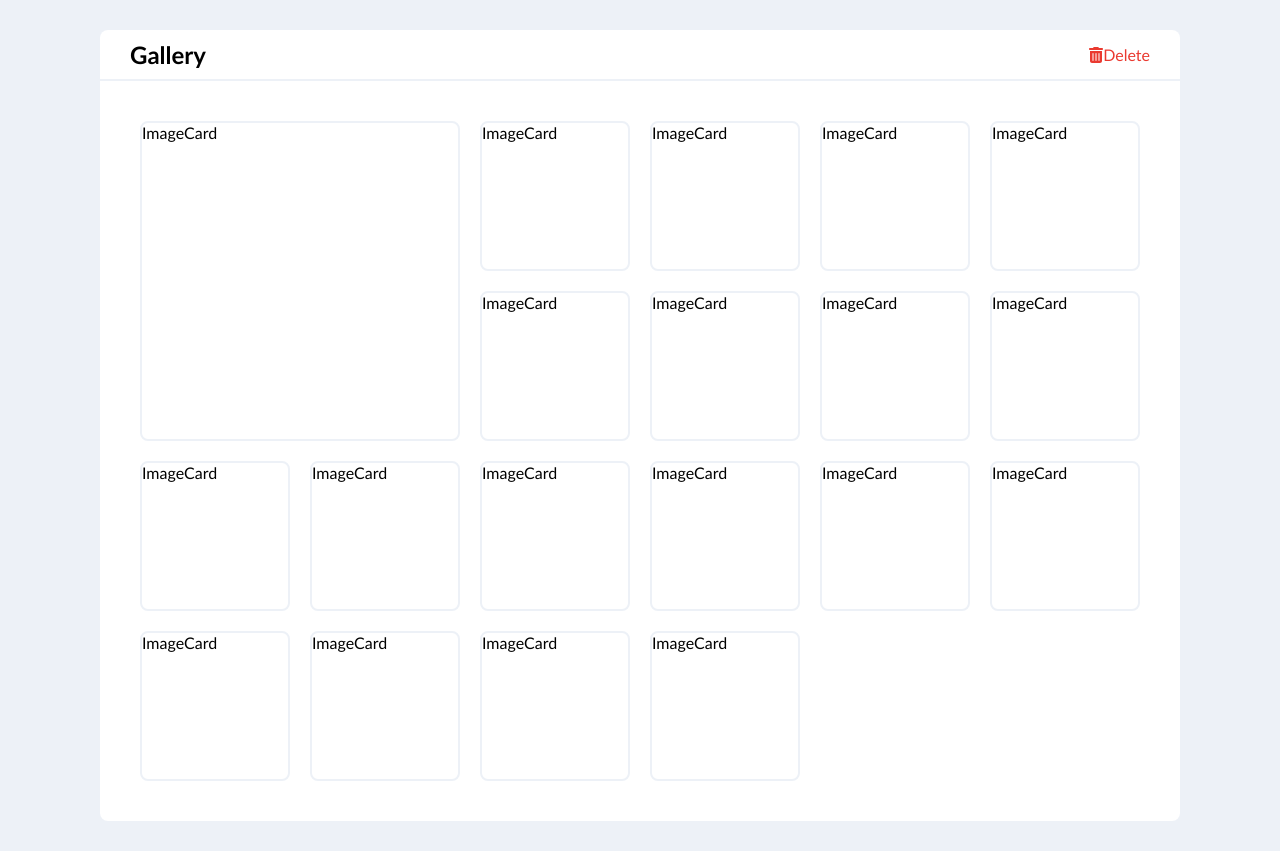
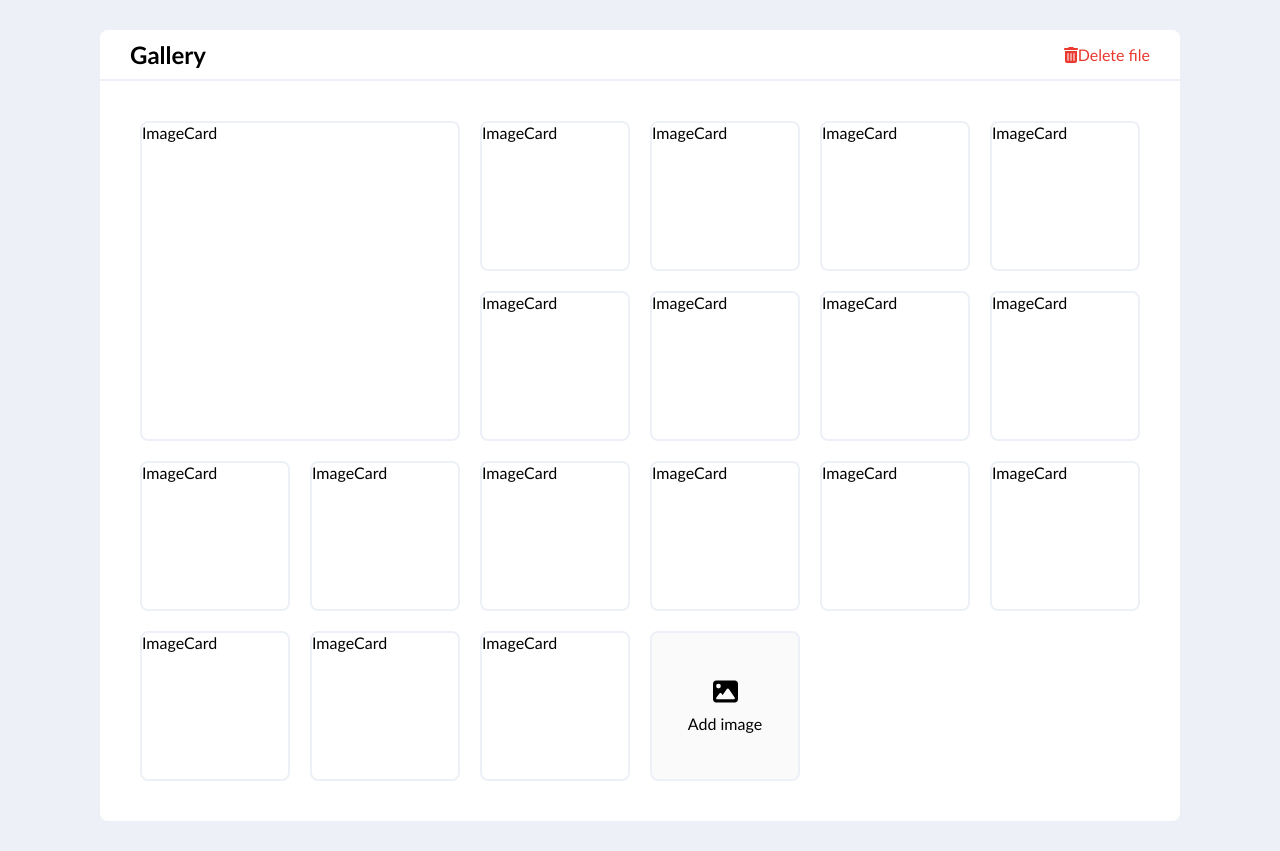
Before and after one commit to Mir-Labib-Hossain/dragAndDrop-images, a React (Vite) app: page / in a window 1280 px wide. Built offline with nearby package versions, Linux system fonts and the light colour scheme.

Commit message:
created: add btn

```diff
--- /dev/null
+++ b/src/components/AddImageCard/index.tsx
@@ -0,0 +1,16 @@
+import { faImage } from "@fortawesome/free-solid-svg-icons";
+import { FontAwesomeIcon } from "@fortawesome/react-fontawesome";
+import { Card } from "./srtled";
+type Props = { large?: boolean };
+
+const AddImageCard = ({ large }: Props) => {
+  console.log(large);
+  return (
+    <Card>
+      <FontAwesomeIcon icon={faImage} style={{ fontSize: "25px" }} />
+      <p>Add image</p>
+    </Card>
+  );
+};
+
+export default AddImageCard;
--- /dev/null
+++ b/src/components/AddImageCard/srtled.tsx
@@ -0,0 +1,20 @@
+import styled from "styled-components";
+
+export const Card = styled.div`
+  border-radius: 8px;
+  border: 2px solid ${({ theme }) => theme.secondaryBg};
+  background-color: ${({ theme }) => theme.addBtnBg};
+  display: flex;
+  align-items: center;
+  justify-content: center;
+  flex-direction: column;
+  gap: 10px;
+  height: 150px;
+  width: 150px;
+  margin: 10px;
+  float: left;
+  //// Just for mobile
+  @media only screen and (max-width: calc(400px)) {
+    float: none;
+  }
+`;
--- a/src/components/Gallery/index.tsx
+++ b/src/components/Gallery/index.tsx
@@ -3,6 +3,7 @@ import { FontAwesomeIcon } from "@fortawesome/react-fontawesome";
 
 import ImageCard from "../ImageCard";
 import { Body, Container, Header } from "./styled";
+import AddImageCard from "../AddImageCard";
 const Gallery = () => {
   return (
     <Container>
@@ -10,7 +11,7 @@ const Gallery = () => {
         <h2>Gallery</h2>
         <p>
           <FontAwesomeIcon icon={faTrashAlt} />
-          Delete
+          Delete file
         </p>
       </Header>
 
@@ -33,7 +34,7 @@ const Gallery = () => {
         <ImageCard />
         <ImageCard />
         <ImageCard />
-        <ImageCard />
+        <AddImageCard />
       </Body>
     </Container>
   );
--- a/src/main.tsx
+++ b/src/main.tsx
@@ -5,12 +5,13 @@ import App from "./App.tsx";
 import GlobalStyle from "./styles/global.styled.tsx";
 import { ITheme } from "./types/theme.ts";
 
-const theme = {
+const theme:ITheme = {
   primaryBg: "#FFF",
   secondaryBg: "#EDF1F7",
+  addBtnBg:"#FAFAFA",
   primaryText: "#000",
-  error: "#EA3A30", // ScreenShots delete text color
-} as ITheme;
+  error: "#EA3A30", // ScreenShot's 'Delete' text color
+} ;
 
 ReactDOM.createRoot(document.getElementById("root")!).render(
   <React.StrictMode>
--- a/src/types/theme.ts
+++ b/src/types/theme.ts
@@ -1,6 +1,7 @@
 export interface ITheme {
   primaryBg: string;
   secondaryBg: string;
+  addBtnBg: string;
   primaryText: string;
   error: string;
 }
```
